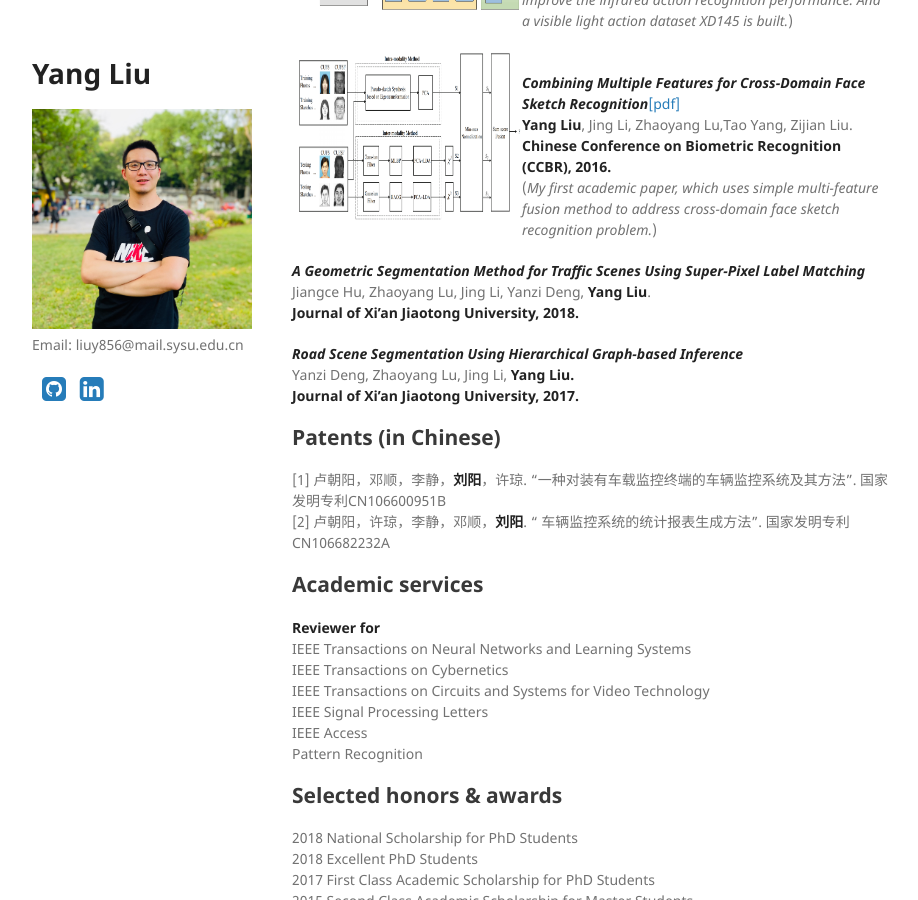
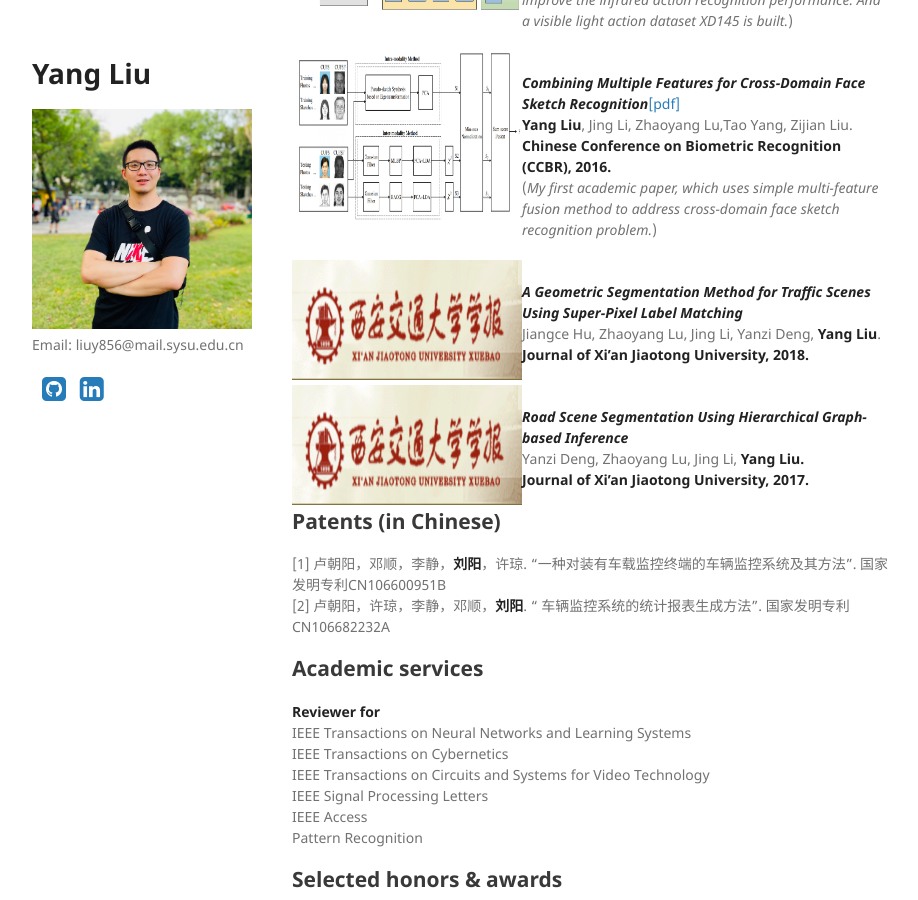
Before and after one commit to YangLiu9208/home, a Jekyll site: the page built from index.md, in a window 1280 px wide and 900 px high, scrolled down 2102 px. Shown: the whole window, without its empty margins (178-1096 px from the left). Built offline with Jekyll 4.4.1, drawn with Linux system fonts in a browser that asks for light colours; a style sheet for code colours, icons or effects is not loaded.

Commit message:
Update index.md

```diff
--- a/index.md
+++ b/index.md
@@ -109,10 +109,20 @@ Committee: Zhaoyang Lu, Jing Li, Quanxue Gao, Peiyi Shen, Guizhong Liu, Chun Qi.
 **Chinese Conference on Biometric Recognition (CCBR), 2016.**
 (*My first academic paper, which uses simple multi-feature fusion method to address cross-domain face sketch recognition problem.*)
 
+<div align="left">
+          <a>
+            <img border="0" src="./xjt.png" align="left" width="230" height="120">
+          </a>
+</div>
 ***A Geometric Segmentation Method for Traffic Scenes Using Super-Pixel Label Matching***
 Jiangce Hu, Zhaoyang Lu, Jing Li, Yanzi Deng, **Yang Liu**.
 **Journal of Xi'an Jiaotong University, 2018.**
 
+<div align="left">
+          <a>
+            <img border="0" src="./xjt.png" align="left" width="230" height="120">
+          </a>
+</div>
 ***Road Scene Segmentation Using Hierarchical Graph-based Inference***
 Yanzi Deng, Zhaoyang Lu, Jing Li, **Yang Liu.**
 **Journal of Xi'an Jiaotong University, 2017.**
```
